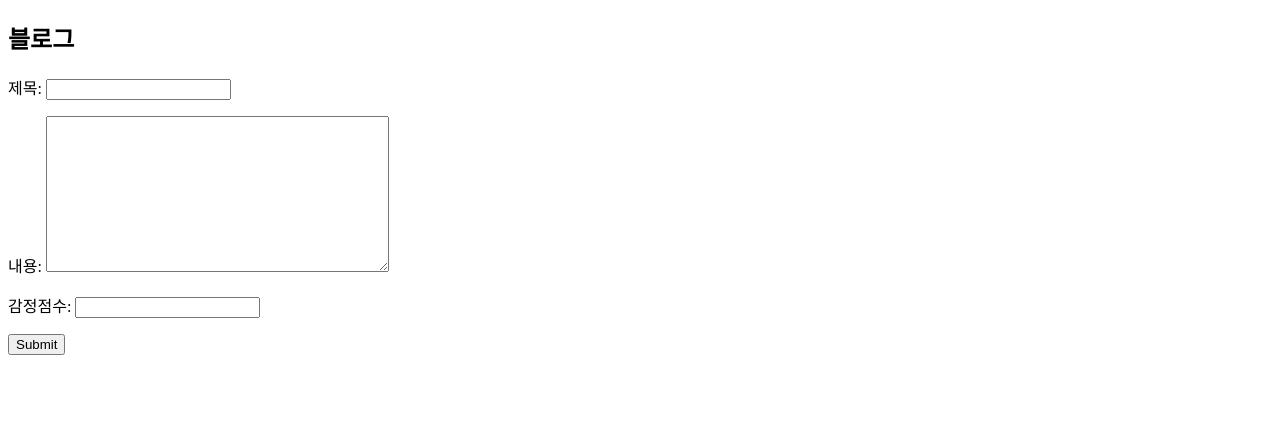
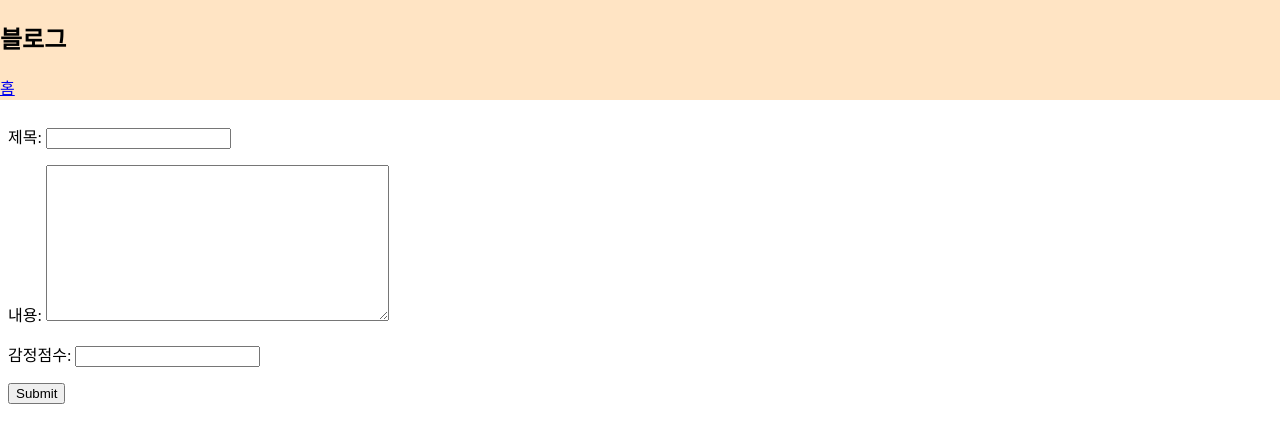
Before and after one commit to jinhyeok15/django-dev-rent, a Django app: page /blog/write/ in a window 1280 px wide. Shown: the top 443 px of the page. Run offline with Django 4.2, Linux system fonts and the light colour scheme.

Commit message:
Modify: static 설정 및 홈 추가

```diff
--- a/diary/templates/diary/base.html
+++ b/diary/templates/base.html
@@ -1,13 +1,18 @@
+{% load static %}
 <!DOCTYPE html>
 <html lang="en">
 <head>
     <meta charset="UTF-8">
     <meta http-equiv="X-UA-Compatible" content="IE=edge">
     <meta name="viewport" content="width=device-width, initial-scale=1.0">
-    <title>{% block title %}{% endblock title %}</title>
+    <title>블로그</title>
+    <link rel="stylesheet" href="{% static 'css/base.css' %}">
 </head>
+<header>
+    <h2>블로그</h2>
+    <a href="{% url 'page-list' %}">홈</a>
+</header>
 <body>
-    <h2>블로그</h2>
     {% block content %}{% endblock content %}
 </body>
 </html>
--- a/diary/templates/diary/page_confirm.html
+++ b/diary/templates/diary/page_confirm.html
@@ -1,7 +1,5 @@
-{% extends './base.html' %}
+{% extends 'base.html' %}
 {% load static %}
-
-{% block title %}삭제{% endblock title %}
 
 {% block content %}
     <form method='post'>{% csrf_token %}
--- a/diary/templates/diary/page_create.html
+++ b/diary/templates/diary/page_create.html
@@ -1,7 +1,5 @@
-{% extends './base.html' %}
+{% extends 'base.html' %}
 {% load static %}
-
-{% block title %}만들기{% endblock title %}
 
 {% block content %}
     <form method="post">{% csrf_token %} <!--여기 action에 암것도 안 적었으니까 page-create url로 넘어감. 거기서 방식이 get인지 post인지 따라서 view가 처리함-->
--- a/diary/templates/diary/page_detail.html
+++ b/diary/templates/diary/page_detail.html
@@ -1,7 +1,5 @@
-{% extends './base.html' %}
+{% extends 'base.html' %}
 {% load static %}
-
-{% block title %}자세히 보기{% endblock title %}
 
 {% block content %}
     <!-- page_detail.html -->
--- a/diary_django/settings.py
+++ b/diary_django/settings.py
@@ -11,6 +11,7 @@ https://docs.djangoproject.com/en/4.0/ref/settings/
 """
 
 from pathlib import Path
+import os
 
 # Build paths inside the project like this: BASE_DIR / 'subdir'.
 BASE_DIR = Path(__file__).resolve().parent.parent
@@ -77,7 +78,7 @@ WSGI_APPLICATION = 'diary_django.wsgi.application'
 DATABASES = {
     'default': {
         'ENGINE': 'django.db.backends.sqlite3',
-        'NAME': BASE_DIR / 'db.sqlite3',
+        'NAME': os.path.join(BASE_DIR, 'db.sqlite3'),
     }
 }
 
@@ -116,7 +117,8 @@ USE_TZ = True
 # Static files (CSS, JavaScript, Images)
 # https://docs.djangoproject.com/en/4.0/howto/static-files/
 
-STATIC_URL = 'static/'
+STATIC_URL = '/static/'
+STATICFILES_DIRS = (os.path.join(BASE_DIR, "static"),)
 
 # Default primary key field type
 # https://docs.djangoproject.com/en/4.0/ref/settings/#default-auto-field
--- /dev/null
+++ b/static/css/base.css
@@ -0,0 +1,14 @@
+header {
+    position: fixed;
+    top: 0;
+    left: 0;
+    right: 0;
+    height: 100px;
+    width: 100%;
+    background-color: bisque;
+}
+
+body {
+    position: absolute;
+    top: 100px;
+}
```
Also changed, not shown: diary/templates/diary/page_list.html (+1 -6 lines), README.md.
